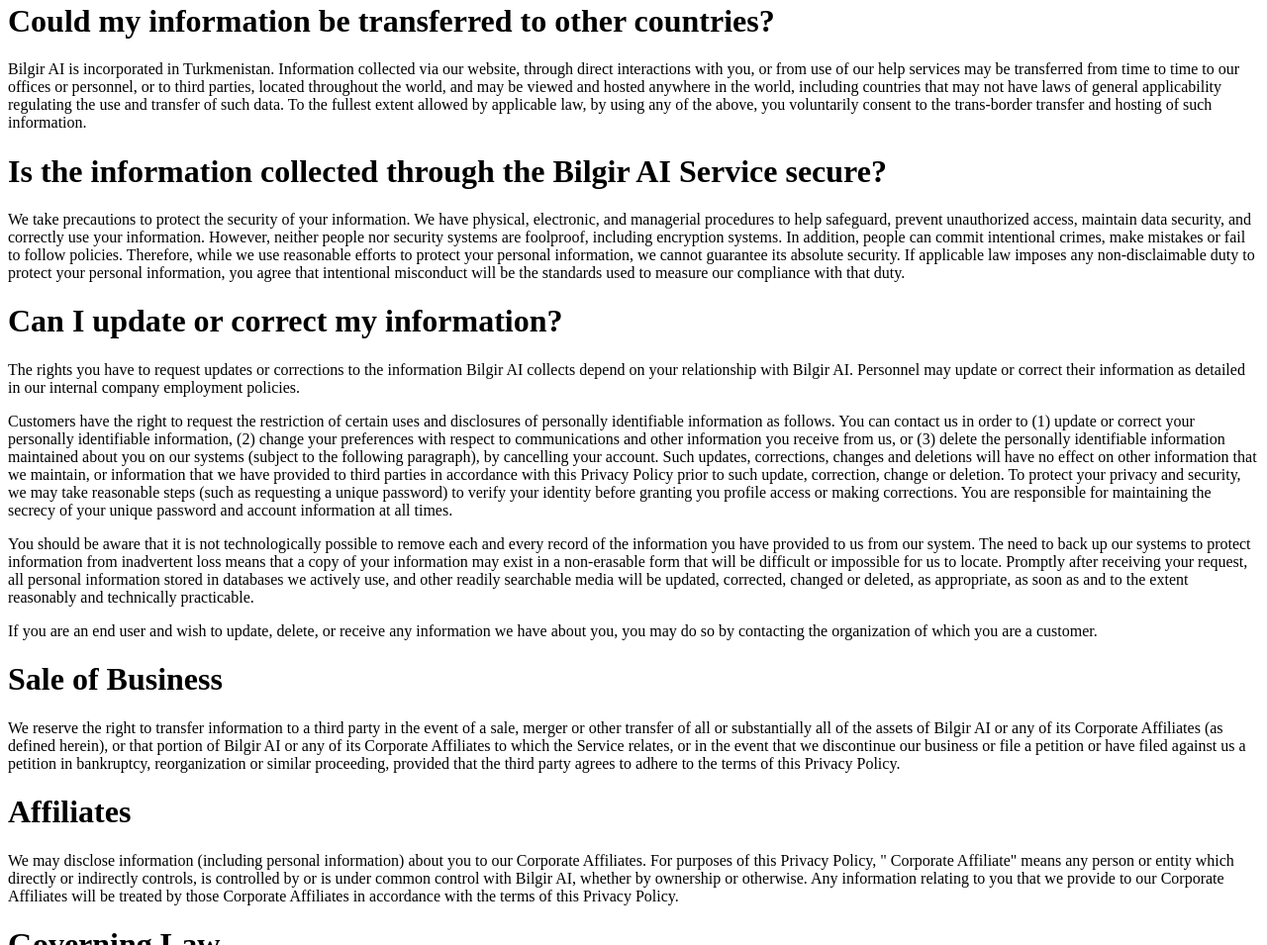
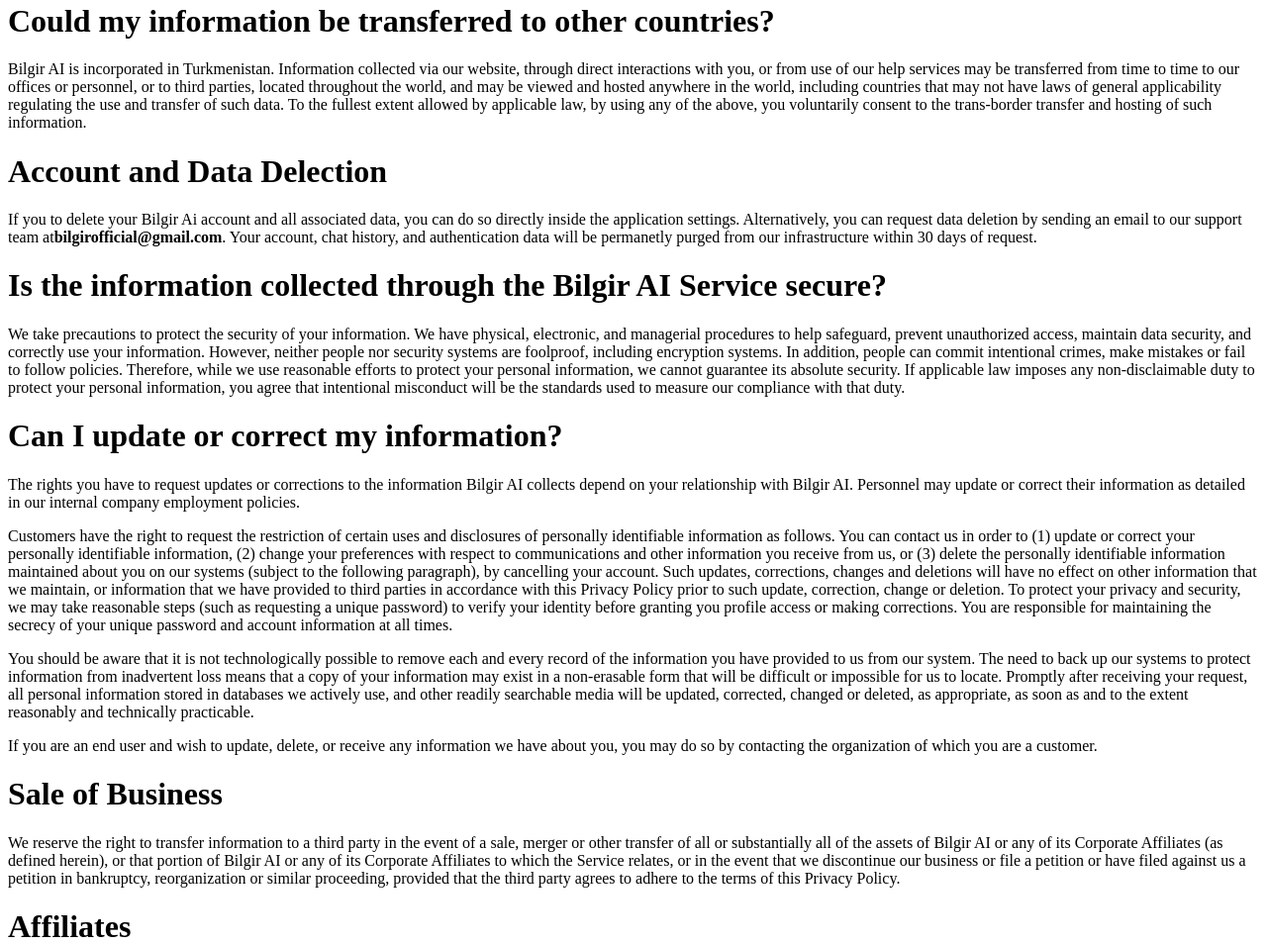
Before and after one commit to hexbit1024/bilgir-ai-privacy, a plain HTML site: page index.html in a window 1280 px wide. Shown: the part 2360-3315 px from the top of the page at 99% size. Drawn offline with Linux system fonts and the light colour scheme.

Commit message:
index
bilgir ai

```diff
--- a/index.html
+++ b/index.html
@@ -103,7 +103,8 @@
 
   <h1>Could my information be transferred to other countries?</h1>
   <p>Bilgir AI is incorporated in Turkmenistan. Information collected via our website, through direct interactions with you, or from use of our help services may be transferred from time to time to our offices or personnel, or to third parties, located throughout the world, and may be viewed and hosted anywhere in the world, including countries that may not have laws of general applicability regulating the use and transfer of such data. To the fullest extent allowed by applicable law, by using any of the above, you voluntarily consent to the trans-border transfer and hosting of such information.</p>
-
+  <h1> Account and Data Delection </h1>
+    <p>If you to delete your Bilgir Ai account and all associated data, you can do so directly inside the application settings. Alternatively, you can request data deletion by sending an email to our support team at<strong>bilgirofficial@gmail.com</strong>. Your account, chat history, and authentication data will be permanetly purged from our infrastructure within 30 days of request. </p>
   <h1>Is the information collected through the Bilgir AI Service secure?</h1>
   <p>We take precautions to protect the security of your information. We have physical, electronic, and managerial procedures to help safeguard, prevent unauthorized access, maintain data security, and correctly use your information. However, neither people nor security systems are foolproof, including encryption systems. In addition, people can commit intentional crimes, make mistakes or fail to follow policies. Therefore, while we use reasonable efforts to protect your personal information, we cannot guarantee its absolute security. If applicable law imposes any non-disclaimable duty to protect your personal information, you agree that intentional misconduct will be the standards used to measure our compliance with that duty.</p>
 
```
